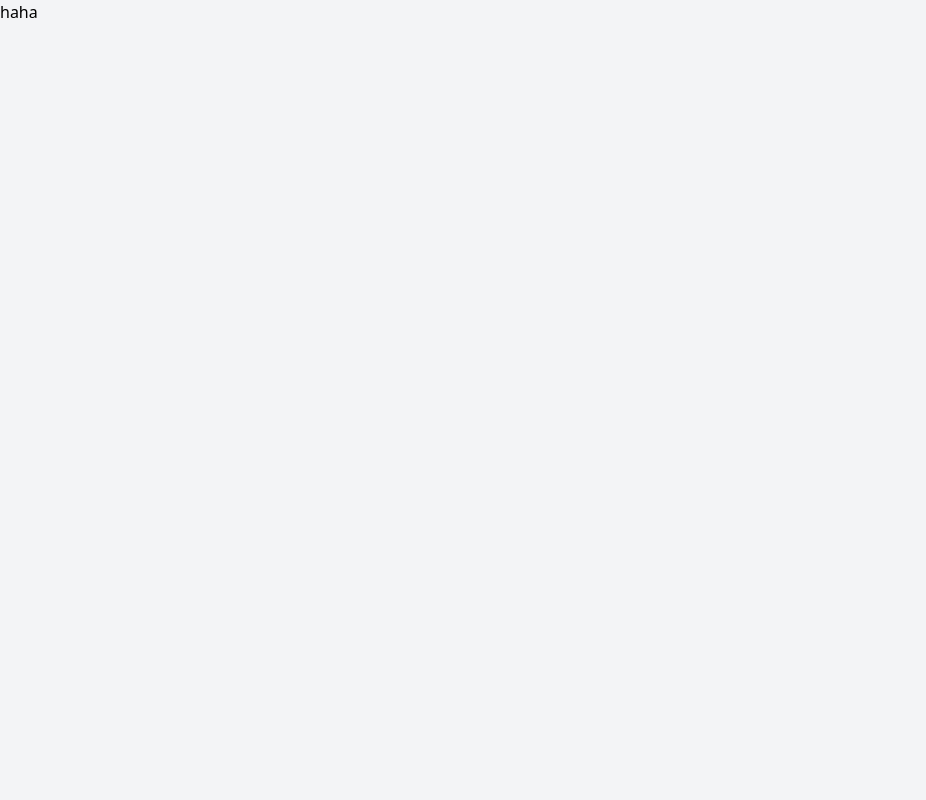
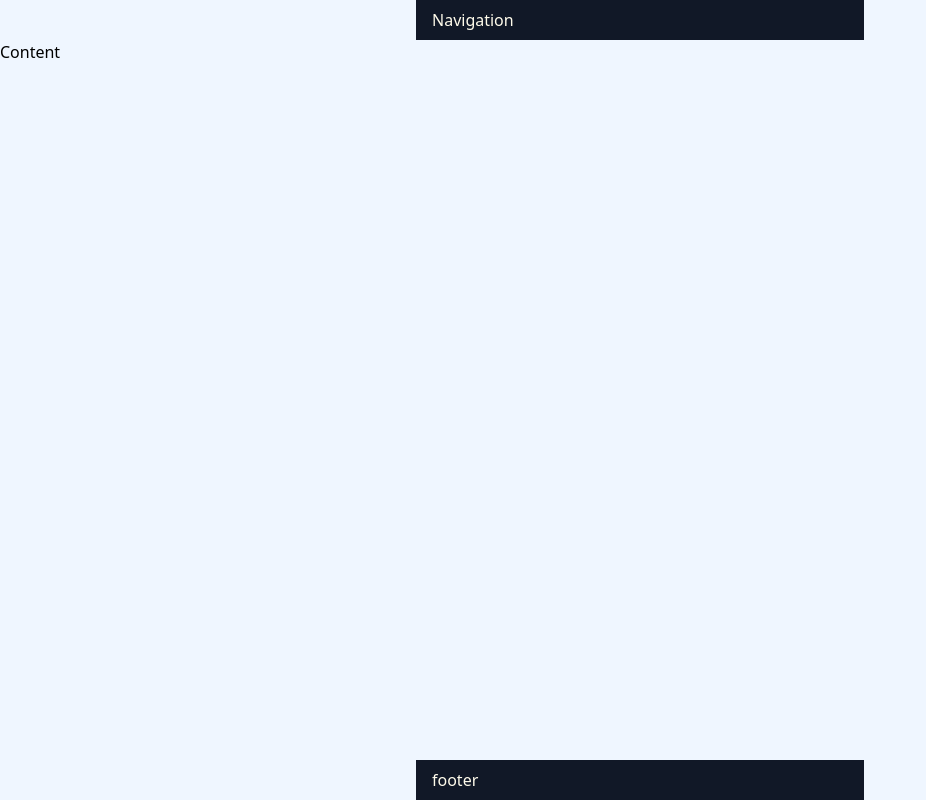
Before and after one commit to salczii/control-center, a Next.js app: page / in a window 1280 px wide. Shown: the whole page, without its empty margins (0-926 px from the left). Built offline with nearby package versions, Linux system fonts and the light colour scheme.

Commit message:
add basic layout using html structure and css styling with tailwind

```diff
--- a/pages/_document.tsx
+++ b/pages/_document.tsx
@@ -3,7 +3,7 @@ export default function Document() {
   return (
     <Html>
       <Head />
-      <body className={"bg-gray-100"}>
+      <body>
         <Main />
         <NextScript />
       </body>
--- a/pages/index.tsx
+++ b/pages/index.tsx
@@ -1,5 +1,19 @@
 const Home = () => {
-  return <div>haha</div>;
+  return (
+    <div className={"flex flex-col min-h-screen bg-blue-50"}>
+      <header className={"max-w-md mx-auto w-full text-amber-50"}>
+        <nav className={"bg-gray-900 px-4 py-2"}>Navigation</nav>
+      </header>
+      <main className={"flex-grow"}>Content</main>
+      <footer
+        className={
+          "max-w-md mx-auto w-full bg-gray-900 text-amber-50 px-4 py-2"
+        }
+      >
+        footer
+      </footer>
+    </div>
+  );
 };
 
 export default Home;
```
